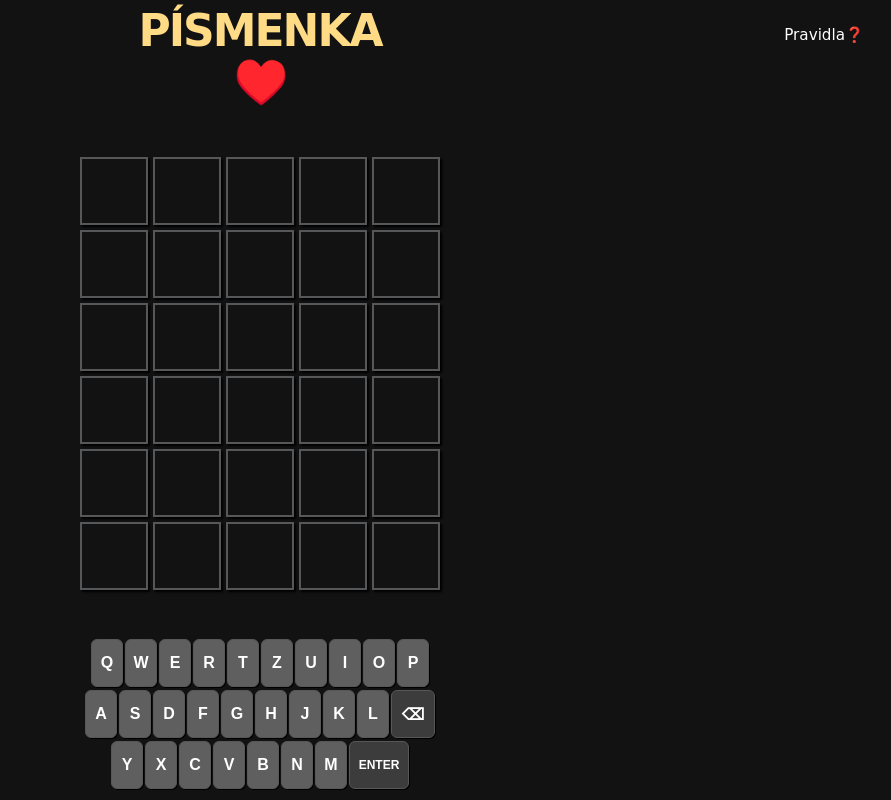
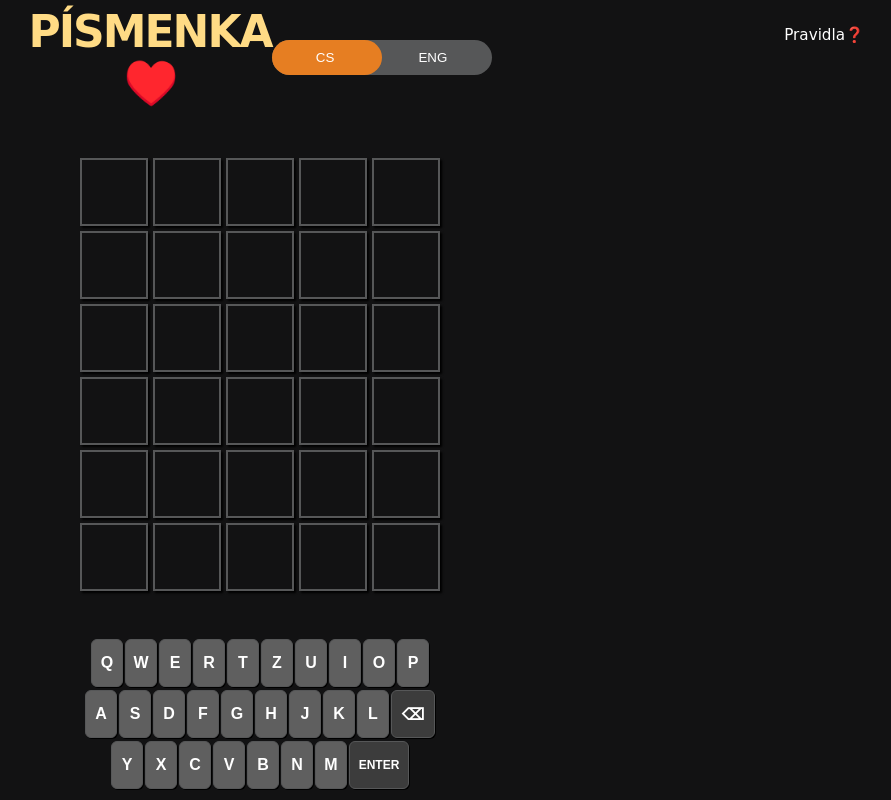
Before and after one commit to kokky02/Pismenka, a plain HTML site: page index.html in a window 1280 px wide. Shown: the whole page, without its empty margins (380-1271 px from the left). Drawn offline with nearby package versions, Linux system fonts and the light colour scheme; a web font is replaced by a local one.

Commit message:
doplnění slov

```diff
--- a/css/header.css
+++ b/css/header.css
@@ -41,23 +41,43 @@ header p {
 	color: #fff;
 	font-size: 0.95rem;
 	font-family: 'DynaPuff', cursive;
-
-/* header p {
-	color: #b9b9b9;
-	font-size: 0.8rem;
-	font-weight: bold;
 }
 
-header span {
-	color: #fff;
-	padding: 3px 6px;
-	border-radius: 2px;
-	text-shadow: 1px 1px 0 #3a3a3c;
+.button-box{
+	width: 220px;
+	margin: 35px auto;
+	position: relative;
+	border-radius: 30px;
+	background: #565758;
+
 }
 
-header a {
-	color: #fff; */
+.toggle-btn{
+	padding: 10px 40px;
+	cursor: pointer;
+	background: transparent;
+	border: 0;
+	outline: none;
+	position: relative;
+	text-align: center;
+	color: #fff;
 }
+
+#btn{
+	left: 0;
+	top: 0;
+	position: absolute;
+	width: 110px;
+	height: 100%;
+	background: #e67e22;
+	border-radius: 30px;
+	transition: .5s;
+
+}
+
+
+
+
 
 /* HEADER RESPONSIVE */
 @media only screen and (max-width: 600px) {
--- a/index.html
+++ b/index.html
@@ -29,6 +29,7 @@
     <script defer src="./js/confets.js" ></script>
     <script src="./js/allWordsCS.js"></script>
     <script src="./js/allWordsENG.js"></script>
+    <script defer src="./js/languageChanger.js"></script>
 
     <link rel="preconnect" href="https://fonts.googleapis.com">
     <link rel="preconnect" href="https://fonts.gstatic.com" crossorigin>
@@ -39,6 +40,15 @@
 <body>
     <header class="main-header">
         <div class="title">Písmenka <div class="heart">♥️</div></div>
+
+        <div class="form-box">
+            <div class="button-box">
+                <div id="btn"></div>
+                <button type="button" class="toggle-btn" onclick="leftClick()">CS</button>
+                <button type="button" class="toggle-btn" onclick="rightClick()">ENG</button>
+            </div>
+        </div>
+
         <div class="menu">
             <button href="#" data-micromodal-trigger="modal-rules" class="rules">Pravidla❓</button>
         </div>
--- a/js/allWordsCS.js
+++ b/js/allWordsCS.js
@@ -30,6 +30,7 @@ const allWordsCS = [
     'alias',
     'audio',
     'bahno',
+    'dláto',
     'domek',
     'bulva',
     'balón',
@@ -647,5 +648,17 @@ const allWordsCS = [
     'obraz',
     'ofina',
     'odraz',
+    'ostří',
+    'bodec',
+    'čumák',
+    'osmák',
+    'ďolík',
+    'ortel',
+    'otrok',
+    'olovo',
+    'oltář',
+    'oliva',
+    ''
+
 
     ]
--- /dev/null
+++ b/js/languageChanger.js
@@ -0,0 +1,9 @@
+var btn = document.getElementById('btn')
+
+function leftClick() {
+    btn.style.left = '0'
+}
+
+function rightClick() {
+    btn.style.left = '110px'
+}
```
Also changed, not shown: js/main.js (line endings or trailing spaces).
